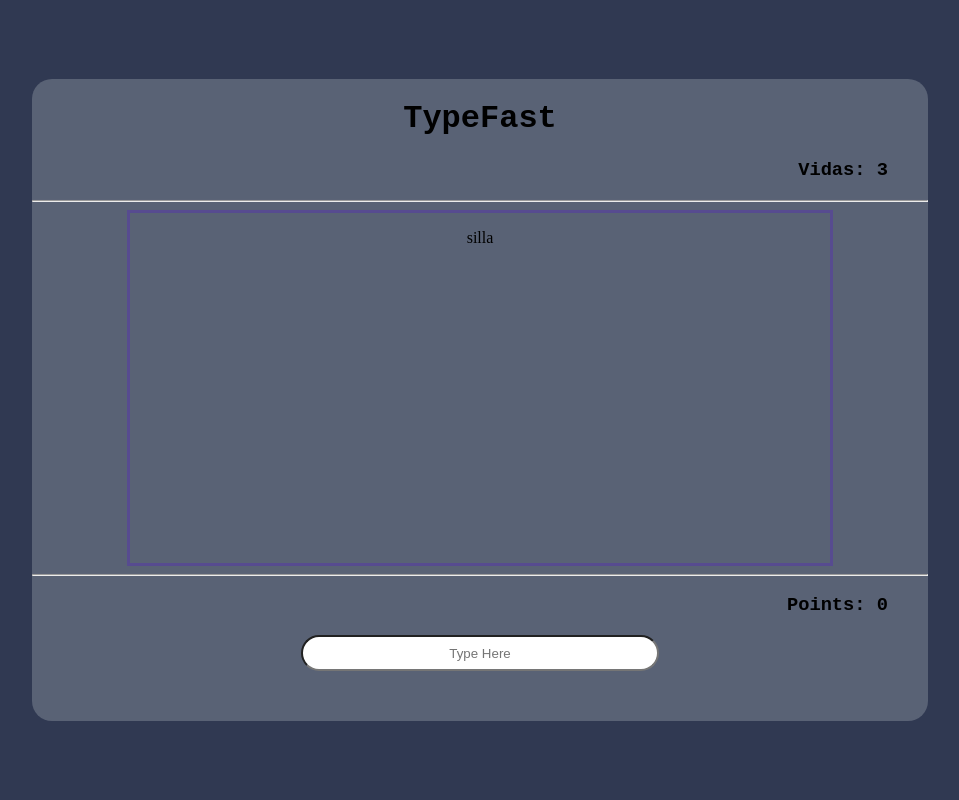
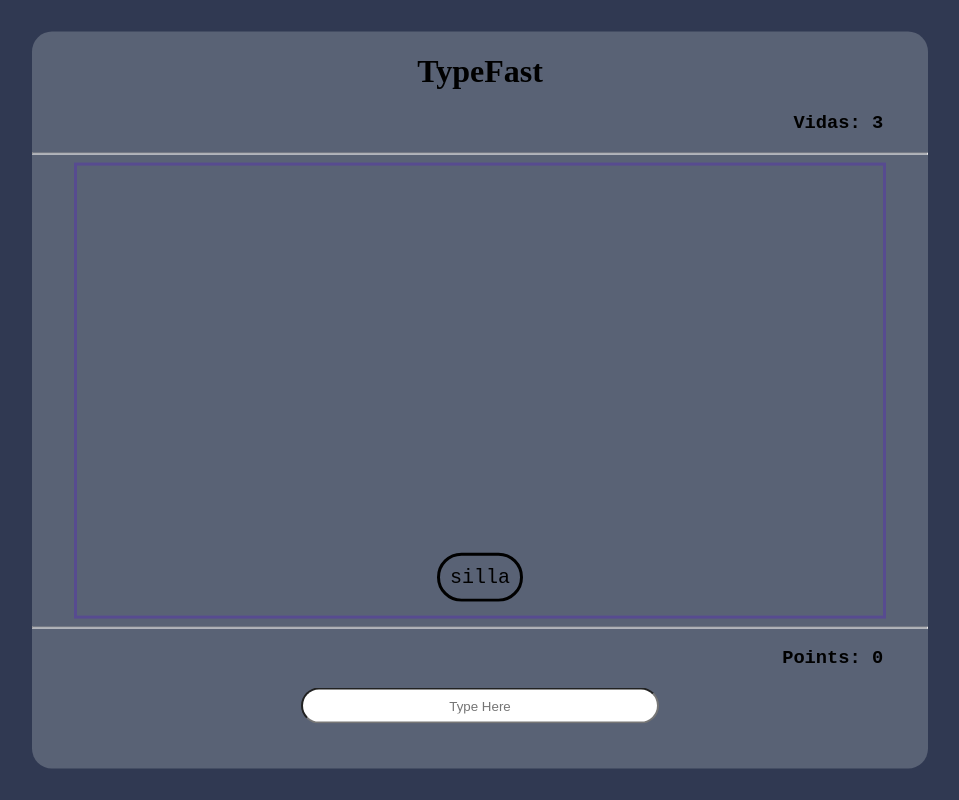
Before and after one commit to LucasAguilar647/TypeFast.App, a React (Vite) app: page / in a window 1280 px wide. Shown: the whole page, without its empty margins (160-1119 px from the left). Built offline with nearby package versions, Linux system fonts and the light colour scheme.

Commit message:
Hice que el componente de word baje en el ejeY y tambien arrgegle su ccs para que funque

```diff
--- a/src/components/PantallaJuego.jsx
+++ b/src/components/PantallaJuego.jsx
@@ -1,6 +1,6 @@
 import React from "react";
 import { Word } from "./word";
-import './juego.css'
+import "./juego.css";
 
 export const PantallaJuego = ({
   vidas,
--- a/src/components/Word.jsx
+++ b/src/components/Word.jsx
@@ -1,23 +1,40 @@
-import React, { useEffect, useState } from "react";
+import React, { useEffect, useState, useRef } from "react";
 import { palabrasEnEspanol } from "../assets/arrayDePalabras";
+import "./word.css";
 
-export const Word = ( {onWordChange , points} ) => {
+export const Word = ({ onWordChange, points }) => {
+  const randomWord =
+    palabrasEnEspanol[Math.floor(Math.random() * palabrasEnEspanol.length)];
 
-
-  const randomWord = palabrasEnEspanol[Math.floor(Math.random() * palabrasEnEspanol.length)];
-
-  const [randomWordState, setSandomWordState] = useState(randomWord);
+  const [randomWordState, setRandomWordState] = useState(randomWord);
+  const wordRef = useRef(null);
+  const [positionY, setPositionY] = useState(0);
 
   useEffect(() => {
-    setSandomWordState(randomWord)
-
-  }, [ points ])
-
-
+    setRandomWordState(randomWord);
+  }, [points]);
 
   useEffect(() => {
     onWordChange(randomWordState);
+
+    const wordElement = wordRef.current;
+    if (wordElement) {
+      const rect = wordElement.getBoundingClientRect();
+      console.log("Posición en pantalla:", rect);
+    }
   }, [randomWordState, onWordChange]);
 
-  return <p> {randomWordState} </p>;
+  useEffect(() => {
+    const intervalId = setInterval(() => {
+      setPositionY((prevPositionY) => prevPositionY + 1);
+    }, 1);
+
+    return () => clearInterval(intervalId);
+  }, []);
+
+  const style = {
+    transform: `translateY(${positionY}px)`,
+  };
+
+  return <p ref={wordRef} style={style}>{randomWordState}</p>;
 };
--- a/src/components/juego.css
+++ b/src/components/juego.css
@@ -1,4 +1,4 @@
-.recuadro {
+/*.recuadro {
     background-color: #596275;
     border-radius: 20px;
     text-align: center;
@@ -35,4 +35,38 @@ h3{
     font-family: 'Courier New', Courier, monospace;
     text-align: right;
     padding-right: 40px;
+}*/
+.recuadro {
+    background-color: #596275;
+    border-radius: 20px;
+    text-align: center;
+    width: 70%;
+    position: absolute;
+    top: 50%;
+    left: 50%;
+    transform: translate(-50%, -50%);
 }
+
+.recuadro-juego {
+    width: 90%;
+    max-width: 900px;
+    height: 450px;
+    margin: auto;
+    border: solid;
+    border-color: #574b90;
+}
+
+.input-juego {
+    margin-bottom: 5%;
+    text-align: center;
+    border-radius: 20px;
+    width: 70%;
+    max-width: 350px;
+    height: 30px;
+}
+
+h3 {
+    font-family: 'Courier New', Courier, monospace;
+    text-align: right;
+    padding-right: 5%;
+}
--- /dev/null
+++ b/src/components/word.css
@@ -0,0 +1,11 @@
+p {
+    font-size: x-large;
+    font-family: monospace;
+    border: solid;
+    border-color: rgb(0, 0, 0);
+    border-radius: 30px;
+    display: inline-block;
+    padding: 10px;
+    margin: 0;
+    transition: transform 0.5s ease-in-out;
+}
```
Also changed, not shown: src/App.jsx (+6 -3 lines), src/components/PantallaPerdiste.jsx (+7 -16 lines).
